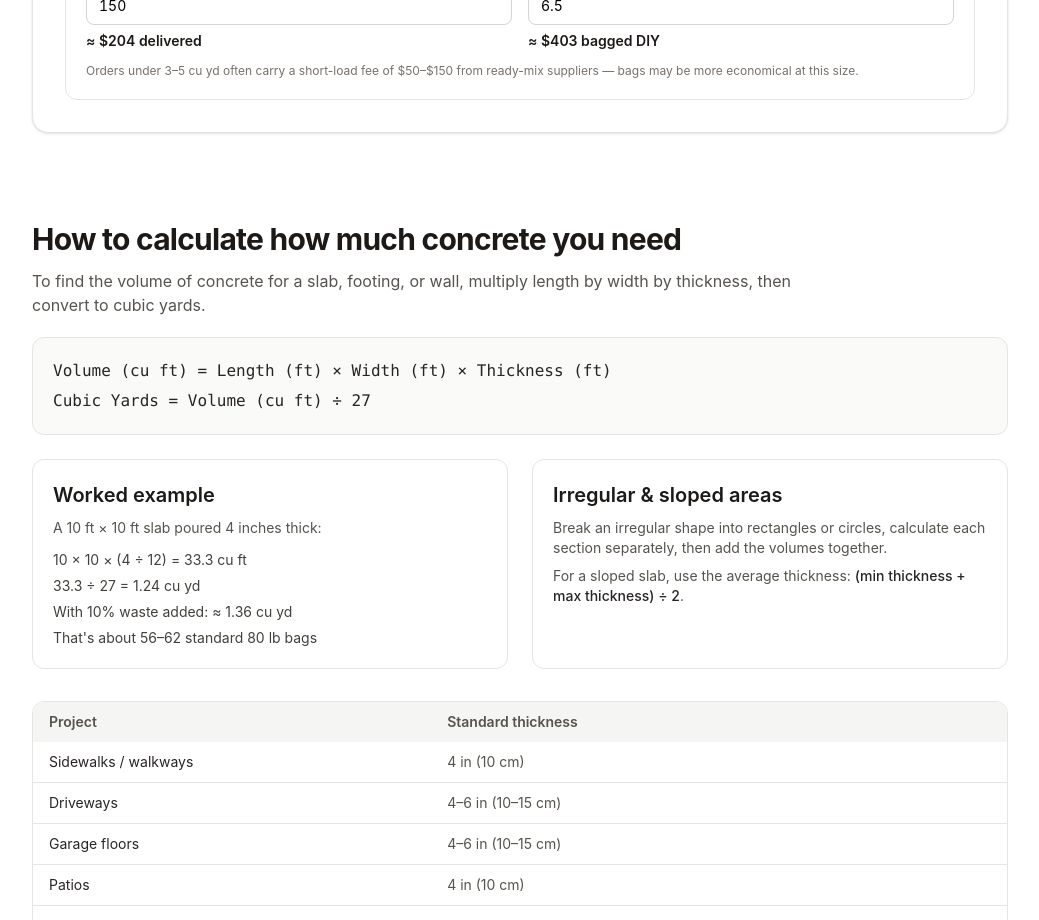
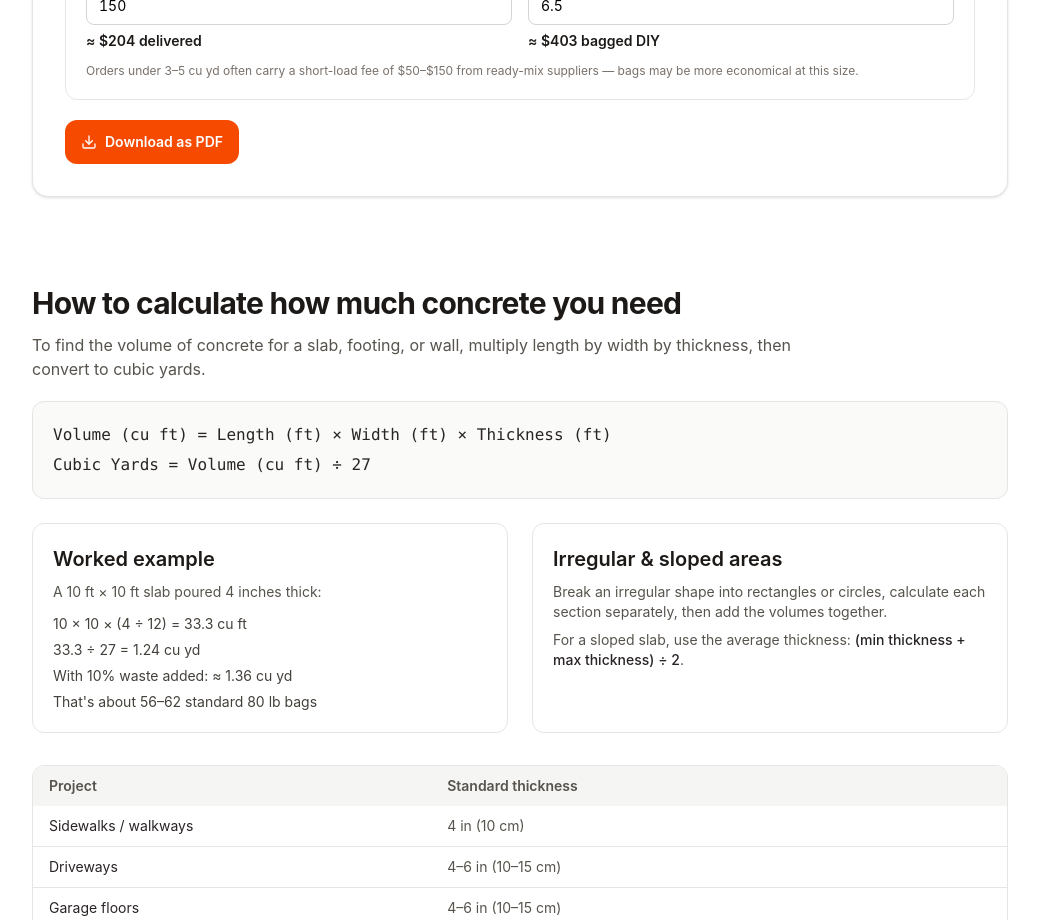
Before and after one commit to ihalokam/unitconveerter, a Next.js app: page /calculator/concrete-calculator in a window 1280 px wide. Shown: the part 1220-2140 px from the top of the page, without its empty margins (120-1159 px from the left). Built offline with nearby package versions, Linux system fonts and the light colour scheme.

Commit message:
addeed download as pdf in cemeent calc

```diff
--- a/app/Components/Calculator/Cement/HeroCalc.tsx
+++ b/app/Components/Calculator/Cement/HeroCalc.tsx
@@ -9,7 +9,9 @@ import {
     Disc,
     ArrowUpDown,
     Info,
+    Download,
 } from "lucide-react";
+import jsPDF from "jspdf";
 
 type ShapeKey = "slab" | "footing" | "round" | "circular";
 
@@ -35,12 +37,11 @@ export default function HeroCalc() {
     const [shape, setShape] = useState<ShapeKey>("slab");
     const [unit, setUnit] = useState<"imperial" | "metric">("imperial");
 
-    // imperial inputs (feet/inches), metric inputs (meters/cm)
     const [length, setLength] = useState("10");
     const [width, setWidth] = useState("10");
-    const [thicknessIn, setThicknessIn] = useState("4"); // inches or cm
-    const [diameterIn, setDiameterIn] = useState("12"); // inches, for round column
-    const [heightFt, setHeightFt] = useState("6"); // feet or meters, round column height
+    const [thicknessIn, setThicknessIn] = useState("4");
+    const [diameterIn, setDiameterIn] = useState("12");
+    const [heightFt, setHeightFt] = useState("6");
 
     const [quantity, setQuantity] = useState("1");
     const [waste, setWaste] = useState(10);
@@ -56,9 +57,9 @@ export default function HeroCalc() {
 
         const L = parseFloat(length) || 0;
         const W = parseFloat(width) || 0;
-        const T = parseFloat(thicknessIn) || 0; // inches (imperial) or cm (metric)
-        const D = parseFloat(diameterIn) || 0; // inches (imperial) or cm (metric)
-        const H = parseFloat(heightFt) || 0; // feet (imperial) or meters (metric)
+        const T = parseFloat(thicknessIn) || 0;
+        const D = parseFloat(diameterIn) || 0;
+        const H = parseFloat(heightFt) || 0;
 
         if (!isMetric) {
             switch (shape) {
@@ -72,13 +73,12 @@ export default function HeroCalc() {
                     break;
                 }
                 case "circular": {
-                    const rFt = D / 2 / 12; // diameter field doubles as slab diameter (in)
+                    const rFt = D / 2 / 12;
                     cuFt = Math.PI * rFt * rFt * (T / 12);
                     break;
                 }
             }
         } else {
-            // metric: compute cubic meters directly, then convert to cu ft for shared math
             let cuM = 0;
             switch (shape) {
                 case "slab":
@@ -103,7 +103,7 @@ export default function HeroCalc() {
         const cuFtWithWaste = cuFt * (1 + waste / 100);
         const cuYd = cuFtWithWaste / 27;
         const cuM = cuFtWithWaste / 35.3147;
-        const weightLbs = cuFtWithWaste * 150; // ~150 lb/ft3 wet concrete
+        const weightLbs = cuFtWithWaste * 150;
         const weightTons = weightLbs / 2000;
 
         const bags = (
@@ -143,10 +143,209 @@ export default function HeroCalc() {
         pricePerBag,
     ]);
 
+    const shapeLabel = SHAPES.find((s) => s.key === shape)?.label ?? "Slab";
+
+    const handleDownloadPdf = () => {
+        const doc = new jsPDF({ unit: "pt", format: "a4" });
+        const pageWidth = doc.internal.pageSize.getWidth();
+        const margin = 48;
+        let y = 56;
+
+        // Header
+        doc.setFont("helvetica", "bold");
+        doc.setFontSize(20);
+        doc.setTextColor(28, 27, 26);
+        doc.text("Concrete Calculator Results", margin, y);
+
+        y += 18;
+        doc.setFont("helvetica", "normal");
+        doc.setFontSize(10);
+        doc.setTextColor(120, 113, 108);
+        doc.text(
+            `Generated ${new Date().toLocaleDateString()} \u2022 ${shapeLabel} \u2022 ${isMetric ? "Metric" : "Imperial"
+            } units`,
+            margin,
+            y
+        );
+
+        // accent rule (ruler motif, echoes the site's signature edge)
+        y += 14;
+        doc.setDrawColor(213, 87, 43);
+        doc.setLineWidth(2);
+        doc.line(margin, y, pageWidth - margin, y);
+
+        // Input summary
+        y += 28;
+        doc.setFont("helvetica", "bold");
+        doc.setFontSize(12);
+        doc.setTextColor(28, 27, 26);
+        doc.text("Inputs", margin, y);
+
+        y += 16;
+        doc.setFont("helvetica", "normal");
+        doc.setFontSize(10.5);
+        doc.setTextColor(68, 64, 60);
+
+        const inputLines: string[] = [];
+        if (shape === "slab" || shape === "footing") {
+            inputLines.push(
+                `Length: ${length} ${isMetric ? "m" : "ft"}`,
+                `Width: ${width} ${isMetric ? "m" : "ft"}`,
+                `Thickness: ${thicknessIn} ${isMetric ? "cm" : "in"}`
+            );
+        } else if (shape === "round") {
+            inputLines.push(
+                `Diameter: ${diameterIn} ${isMetric ? "cm" : "in"}`,
+                `Height: ${heightFt} ${isMetric ? "m" : "ft"}`
+            );
+        } else if (shape === "circular") {
+            inputLines.push(
+                `Diameter: ${diameterIn} ${isMetric ? "cm" : "in"}`,
+                `Thickness: ${thicknessIn} ${isMetric ? "cm" : "in"}`
+            );
+        }
+        inputLines.push(`Quantity: ${quantity}`, `Waste factor: ${waste}%`);
+
+        inputLines.forEach((line) => {
+            doc.text(`\u2022 ${line}`, margin, y);
+            y += 15;
+        });
+
+        // Volume results
+        y += 14;
+        doc.setFont("helvetica", "bold");
+        doc.setFontSize(12);
+        doc.setTextColor(28, 27, 26);
+        doc.text("Volume needed", margin, y);
+
+        y += 18;
+        const volumeBoxes: [string, string][] = [
+            [result.cuYd.toFixed(2), "cubic yards"],
+            [result.cuFt.toFixed(1), "cubic feet"],
+            [result.cuM.toFixed(2), "cubic meters"],
+            [result.weightTons.toFixed(2), "tons"],
+        ];
+        const boxW = (pageWidth - margin * 2 - 24) / 4;
+        volumeBoxes.forEach(([val, label], i) => {
+            const x = margin + i * (boxW + 8);
+            doc.setFillColor(28, 27, 26);
+            doc.roundedRect(x, y, boxW, 50, 6, 6, "F");
+            doc.setTextColor(255, 255, 255);
+            doc.setFont("helvetica", "bold");
+            doc.setFontSize(15);
+            doc.text(val, x + boxW / 2, y + 22, { align: "center" });
+            doc.setFont("helvetica", "normal");
+            doc.setFontSize(8.5);
+            doc.setTextColor(214, 211, 209);
+            doc.text(label, x + boxW / 2, y + 36, { align: "center" });
+        });
+
+        // Bag breakdown
+        y += 76;
+        doc.setFont("helvetica", "bold");
+        doc.setFontSize(12);
+        doc.setTextColor(28, 27, 26);
+        doc.text("Bags needed", margin, y);
+
+        y += 18;
+        const bagSizes: (40 | 50 | 60 | 80)[] = [40, 50, 60, 80];
+        const bagBoxW = (pageWidth - margin * 2 - 24) / 4;
+        bagSizes.forEach((size, i) => {
+            const x = margin + i * (bagBoxW + 8);
+            doc.setDrawColor(214, 211, 209);
+            doc.setLineWidth(1);
+            doc.roundedRect(x, y, bagBoxW, 44, 6, 6, "S");
+            doc.setTextColor(28, 27, 26);
+            doc.setFont("helvetica", "bold");
+            doc.setFontSize(14);
+            doc.text(String(result.bags[size]), x + bagBoxW / 2, y + 20, {
+                align: "center",
+            });
+            doc.setFont("helvetica", "normal");
+            doc.setFontSize(8.5);
+            doc.setTextColor(120, 113, 108);
+            doc.text(`${size} lb bags`, x + bagBoxW / 2, y + 33, {
+                align: "center",
+            });
+        });
+
+        // Cost estimate
+        y += 66;
+        doc.setFont("helvetica", "bold");
+        doc.setFontSize(12);
+        doc.setTextColor(28, 27, 26);
+        doc.text("Cost estimate", margin, y);
+
+        y += 16;
+        doc.setFont("helvetica", "normal");
+        doc.setFontSize(10.5);
+        doc.setTextColor(68, 64, 60);
+        doc.text(
+            `\u2022 Ready-mix delivered (@ $${pricePerYard}/cu yd): ~$${result.costReadyMix.toFixed(
+                0
+            )}`,
+            margin,
+            y
+        );
+        y += 15;
+        doc.text(
+            `\u2022 Bagged DIY, 80 lb bags (@ $${pricePerBag}/bag): ~$${result.costBagged80.toFixed(
+                0
+            )}`,
+            margin,
+            y
+        );
+
+        if (result.cuYd < 3) {
+            y += 18;
+            doc.setFontSize(9);
+            doc.setTextColor(120, 113, 108);
+            const note = doc.splitTextToSize(
+                "Note: orders under 3-5 cu yd often carry a short-load fee of $50-$150 from ready-mix suppliers.",
+                pageWidth - margin * 2
+            );
+            doc.text(note, margin, y);
+            y += note.length * 12;
+        }
+
+        // Disclaimer
+        y += 20;
+        doc.setFontSize(8.5);
+        doc.setTextColor(150, 145, 140);
+        const disclaimer = doc.splitTextToSize(
+            "Estimates only. Always confirm quantities and pricing with your supplier before ordering.",
+            pageWidth - margin * 2
+        );
+        doc.text(disclaimer, margin, y);
+
+        // Footer watermark / credit
+        const pageHeight = doc.internal.pageSize.getHeight();
+        doc.setDrawColor(231, 229, 223);
+        doc.setLineWidth(0.5);
+        doc.line(margin, pageHeight - 48, pageWidth - margin, pageHeight - 48);
+        doc.setFont("helvetica", "normal");
+        doc.setFontSize(9);
+        doc.setTextColor(168, 162, 158);
+        doc.textWithLink(
+            "Built with standardconvert.com",
+            margin,
+            pageHeight - 30,
+            {
+                url: "https://standardconvert.com/",
+            }
+        );
+        doc.textWithLink("standardconvert.com", pageWidth - margin, pageHeight - 30, {
+            align: "right",
+            url: "https://standardconvert.com/",
+        });
+
+        doc.save(`concrete-calculator-${shape}.pdf`);
+    };
+
+
     return (
         <section id="calculator" className="mx-auto max-w-5xl px-4 py-10 sm:px-6">
             <div className="overflow-hidden rounded-2xl border border-stone-200 bg-white shadow-sm">
-                {/* ruler/tick signature edge */}
                 <div
                     className="h-2 w-full bg-orange-600"
                     style={{
@@ -157,7 +356,6 @@ export default function HeroCalc() {
                 />
 
                 <div className="p-5 sm:p-8">
-                    {/* Shape tabs */}
                     <TabGroup
                         selectedIndex={SHAPES.findIndex((s) => s.key === shape)}
                         onChange={(i) => setShape(SHAPES[i].key)}
@@ -182,7 +380,6 @@ export default function HeroCalc() {
                         </TabList>
                     </TabGroup>
 
-                    {/* Unit toggle */}
                     <div className="mt-5 flex items-center justify-between">
                         <span className="text-sm font-medium text-stone-500">
                             Enter dimensions
@@ -197,7 +394,6 @@ export default function HeroCalc() {
                         </button>
                     </div>
 
-                    {/* Inputs */}
                     <div className="mt-4 grid grid-cols-2 gap-4 sm:grid-cols-4">
                         {(shape === "slab" || shape === "footing") && (
                             <>
@@ -252,7 +448,6 @@ export default function HeroCalc() {
                         <Field label="Quantity" value={quantity} onChange={setQuantity} />
                     </div>
 
-                    {/* Waste factor */}
                     <div className="mt-5">
                         <div className="flex items-center justify-between text-sm">
                             <label htmlFor="waste" className="font-medium text-stone-600">
@@ -271,7 +466,6 @@ export default function HeroCalc() {
                         />
                     </div>
 
-                    {/* Results */}
                     <div className="mt-7 rounded-xl bg-stone-900 p-5 text-white sm:p-6">
                         <p className="text-xs font-semibold uppercase tracking-wide text-stone-400">
                             You&apos;ll need approximately
@@ -298,7 +492,6 @@ export default function HeroCalc() {
                         </div>
                     </div>
 
-                    {/* Cost compare */}
                     <div className="mt-5 rounded-xl border border-stone-200 p-5">
                         <p className="flex items-center gap-1.5 text-sm font-semibold text-stone-700">
                             <Info className="h-4 w-4 text-orange-600" aria-hidden="true" />
@@ -342,6 +535,16 @@ export default function HeroCalc() {
                             </p>
                         )}
                     </div>
+
+                    {/* Download PDF */}
+                    <button
+                        type="button"
+                        onClick={handleDownloadPdf}
+                        className="mt-5 flex w-full items-center justify-center gap-2 rounded-xl bg-orange-600 px-4 py-3 text-sm font-semibold text-white transition-colors hover:bg-orange-700 focus-visible:outline-none focus-visible:ring-2 focus-visible:ring-orange-500 focus-visible:ring-offset-2 sm:w-auto"
+                    >
+                        <Download className="h-4 w-4" aria-hidden="true" />
+                        Download as PDF
+                    </button>
                 </div>
             </div>
         </section>
--- a/package.json
+++ b/package.json
@@ -11,6 +11,7 @@
   "dependencies": {
     "@headlessui/react": "^2.2.10",
     "@heroicons/react": "^2.2.0",
+    "jspdf": "^4.2.1",
     "lucide-react": "^1.11.0",
     "next": "^16.2.6",
     "papaparse": "^5.5.3",
```
Also changed, not shown: 1 other file (tests, documents, lock files or other folders).
